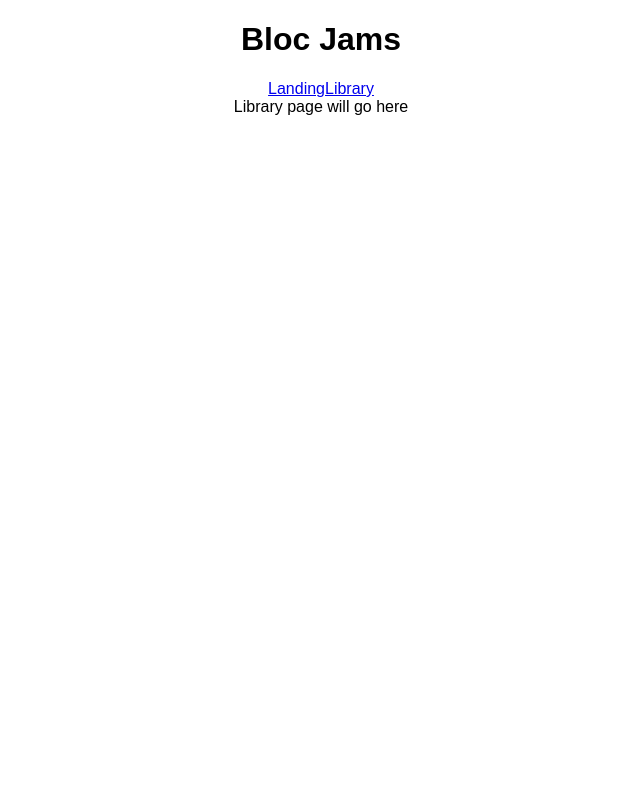
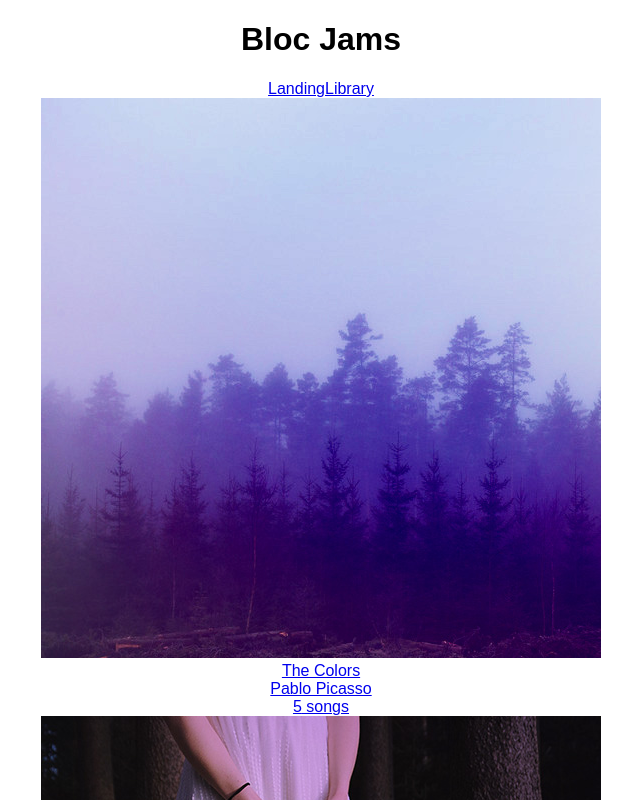
Before and after one commit to ConSou/bloc-jams-react, a React (Create React App) app: page /library in a window 1280 px wide. Shown: the top 800 px of the page, without its empty margins (319-959 px from the left). Built offline with nearby package versions, Linux system fonts and the light colour scheme.

Commit message:
checkpoint-5 commit

```diff
--- a/src/App.js
+++ b/src/App.js
@@ -21,7 +21,7 @@
       <main>
       <Route exact path="/" component={Landing} />
       <Route path="/library" component={Library} />
-      <Route path="/album" component={Album} />
+      <Route path="/album/:slug" component={Album} />
       </main>
 
       </div>
--- a/src/components/Album.js
+++ b/src/components/Album.js
@@ -1,9 +1,13 @@
 import React, { Component } from 'react';
 
-const Album = () => (
-  <section className="Album">
-    Album page will go here
-  </section>
-);
+class Album extends Component {
+  render() {
+    return (
+      <section className="Album">
+        {this.props.match.params.slug} album will go here
+      </section>
+    );
+  }
+}
 
 export default Album;
--- a/src/components/Library.js
+++ b/src/components/Library.js
@@ -1,9 +1,32 @@
 import React, { Component } from 'react';
+import albumData from './../data/album';
+import { Link } from 'react-router-dom';
 
-const Library = () => (
-  <section className="Library">
-    Library page will go here
-  </section>
-);
+class Library extends Component {
+  constructor(props){
+    super(props);
+    this.state = {
+      album: albumData
+    };
+  }
+
+
+  render() {
+    return (
+      <section className="Library">
+      {
+        this.state.album.map((album, index) =>
+          <Link to={`/album/${album.slug}`}key={index}>
+          <img src={album.albumCover} alt={album.title} />
+          <div> {album.title} </div>
+          <div> {album.artist} </div>
+          <div> {album.songs.length} songs </div>
+          </Link>
+        )
+      }
+      </section>
+    );
+  }
+}
 
 export default Library;
--- /dev/null
+++ b/src/data/album.js
@@ -0,0 +1,27 @@
+export default [{
+  title: 'The Colors',
+  artist: 'Pablo Picasso',
+  releaseInfo: '1909 Spanish Records',
+  albumCover: '/assets/images/album_covers/01.jpg',
+  slug: 'the-colors',
+  songs: [
+      { title: 'Blue', duration: '161.71', audioSrc: '/assets/music/blue.mp3' },
+      { title: 'Green', duration: '103.96', audioSrc: '/assets/music/green.mp3' },
+      { title: 'Red', duration: '268.45', audioSrc: '/assets/music/red.mp3' },
+      { title: 'Pink', duration: '153.14', audioSrc: '/assets/music/pink.mp3' },
+      { title: 'Magenta', duration: '374.22', audioSrc: '/assets/music/magenta.mp3' }
+  ]
+}, {
+    title: 'The Telephone',
+    artist: 'Guglielmo Marconi',
+    releaseInfo: '1909 EM',
+    albumCover: '/assets/images/album_covers/02.jpg',
+    slug: 'the-telephone',
+    songs: [
+      { title: 'Blue', duration: '161.71', audioSrc: '/assets/music/blue.mp3' },
+      { title: 'Green', duration: '103.96', audioSrc: '/assets/music/green.mp3' },
+      { title: 'Red', duration: '268.45', audioSrc: '/assets/music/red.mp3' },
+      { title: 'Pink', duration: '153.14', audioSrc: '/assets/music/pink.mp3' },
+      { title: 'Magenta', duration: '374.22', audioSrc: '/assets/music/magenta.mp3' }
+    ]
+}];
```
